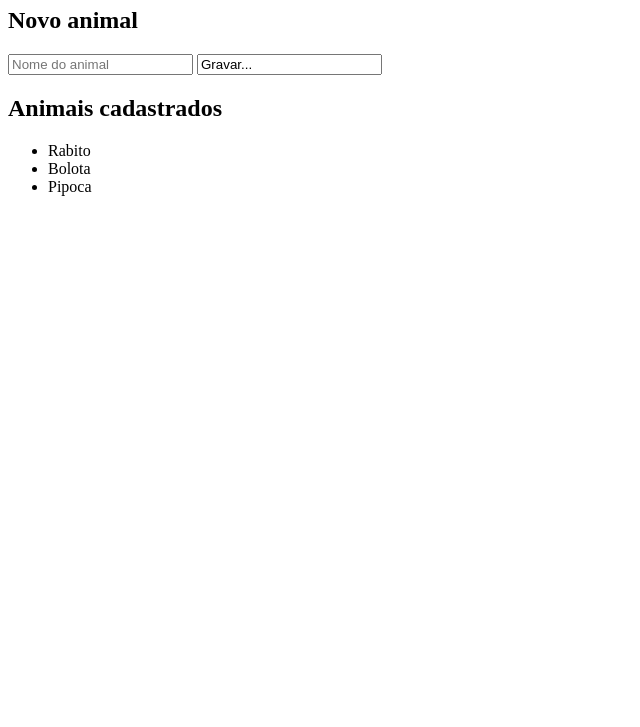
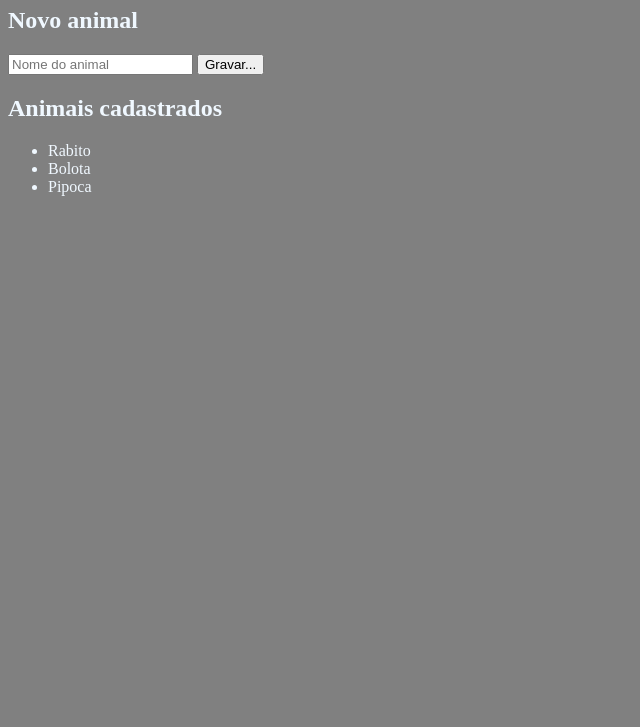
Before and after one commit to amarcossousa/aulas_if, a plain HTML site: page app_animal2/public/index.html in a window 1280 px wide. Shown: the part 73-800 px from the top of the page, without its empty margins (0-640 px from the left). Drawn offline with Linux system fonts and the light colour scheme.

Commit message:
Inicio do Projet CSS

```diff
--- a/app_animal2/public/index.css
+++ b/app_animal2/public/index.css
@@ -0,0 +1,4 @@
+body {
+    background-color: gray;
+    color: aliceblue;
+}
--- a/app_animal2/public/index.html
+++ b/app_animal2/public/index.html
@@ -1,17 +1,18 @@
 <!DOCTYPE html>
-<html lang="en">
+<html lang="pt-br">
 <head>
     <meta charset="UTF-8">
     <meta http-equiv="X-UA-Compatible" content="IE=edge">
     <meta name="viewport" content="width=device-width, initial-scale=1.0">
     <title>AppAnimal</title>
+    <link rel="stylesheet" href="index.css">
 </head>
 <body>
     <h1>AppAnimal - Aplicativo Animal</h1>
     <h2>Novo animal</h2>
     <form id="form_animal">
         <input type="text" id="nome" placeholder="Nome do animal">
-        <input type="submint" value="Gravar...">
+        <input type="submit" value="Gravar...">
     </form>
     <h2>Animais cadastrados</h2>
     <ul>
```
